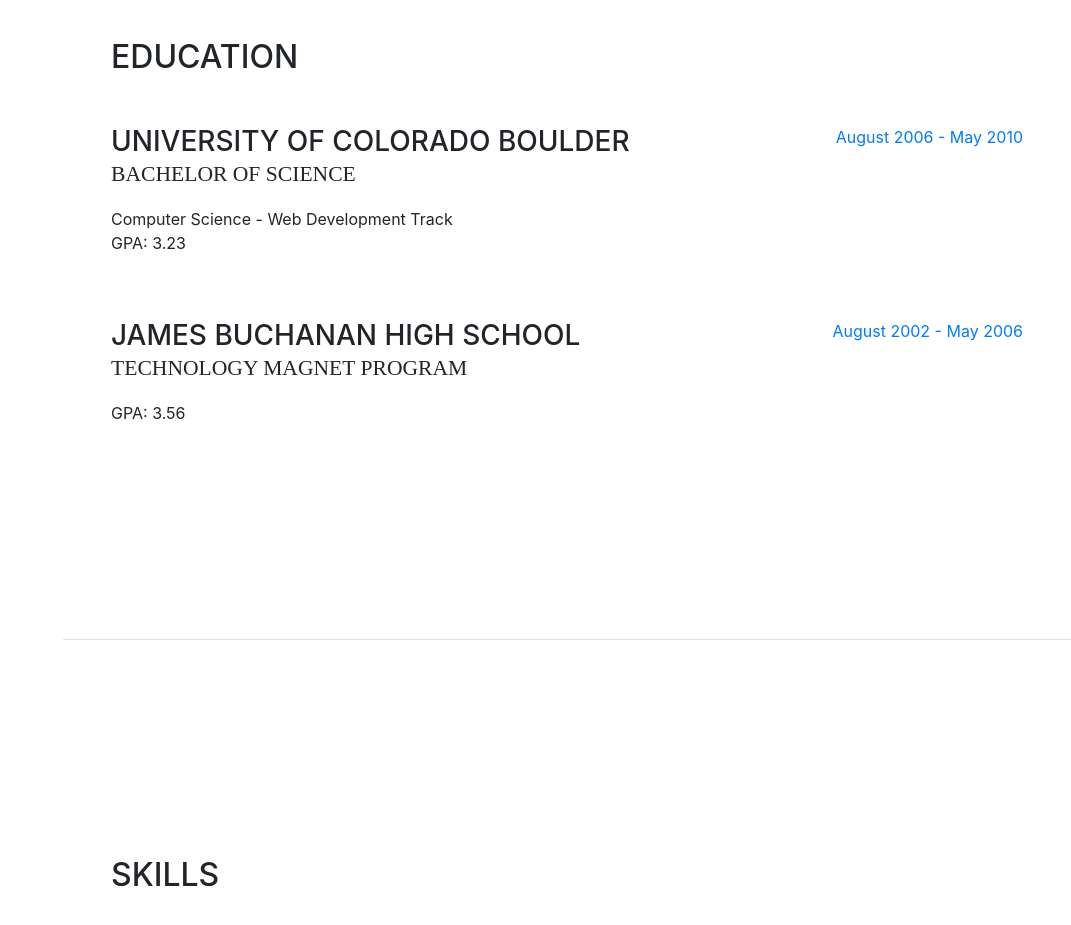
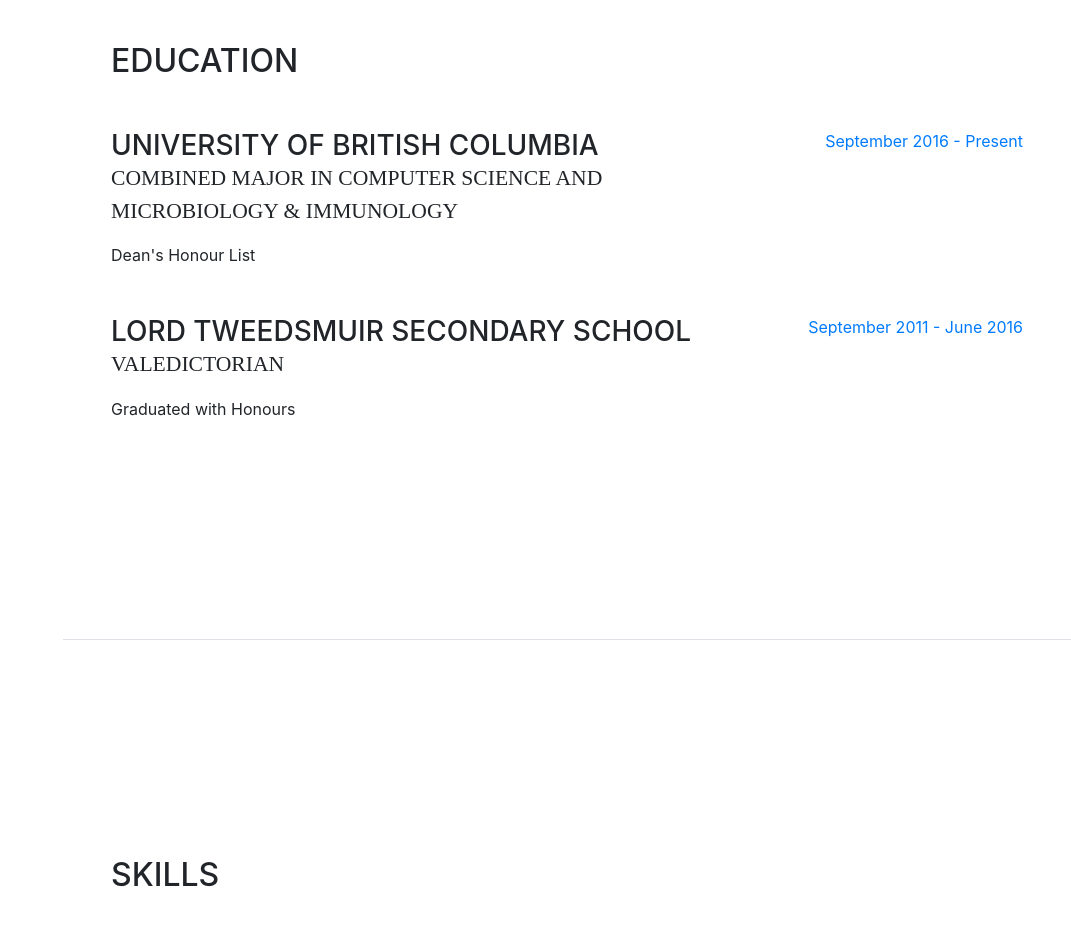
Before and after one commit to shreeshaagoyal/shreeshaa-website, a website with bundled scripts: page index.html in a window 1280 px wide. Shown: the part 1760-2685 px from the top of the page, without its empty margins (209-1280 px from the left). Built offline with nearby package versions, Linux system fonts and the light colour scheme; a web font is replaced by a local one.

Commit message:
Completed the Education page

```diff
--- a/index.html
+++ b/index.html
@@ -138,24 +138,23 @@
 
           <div class="resume-item d-flex flex-column flex-md-row mb-5">
             <div class="resume-content mr-auto">
-              <h3 class="mb-0">University of Colorado Boulder</h3>
-              <div class="subheading mb-3">Bachelor of Science</div>
-              <div>Computer Science - Web Development Track</div>
-              <p>GPA: 3.23</p>
+              <h3 class="mb-0">University of British Columbia</h3>
+              <div class="subheading mb-3">Combined Major in Computer Science and Microbiology & Immunology</div>
+              <div>Dean's Honour List</div>
             </div>
             <div class="resume-date text-md-right">
-              <span class="text-primary">August 2006 - May 2010</span>
+              <span class="text-primary">September 2016 - Present</span>
             </div>
           </div>
 
           <div class="resume-item d-flex flex-column flex-md-row">
             <div class="resume-content mr-auto">
-              <h3 class="mb-0">James Buchanan High School</h3>
-              <div class="subheading mb-3">Technology Magnet Program</div>
-              <p>GPA: 3.56</p>
+              <h3 class="mb-0">Lord Tweedsmuir Secondary School</h3>
+              <div class="subheading mb-3">Valedictorian</div>
+              <p>Graduated with Honours</p>
             </div>
             <div class="resume-date text-md-right">
-              <span class="text-primary">August 2002 - May 2006</span>
+              <span class="text-primary">September 2011 - June 2016</span>
             </div>
           </div>
 
```
